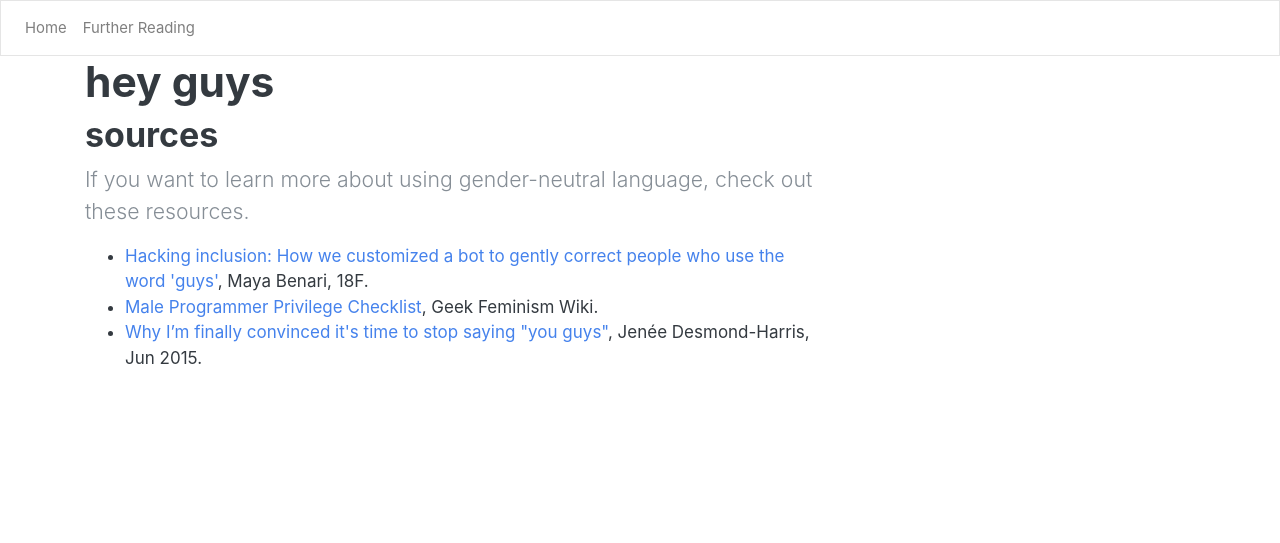
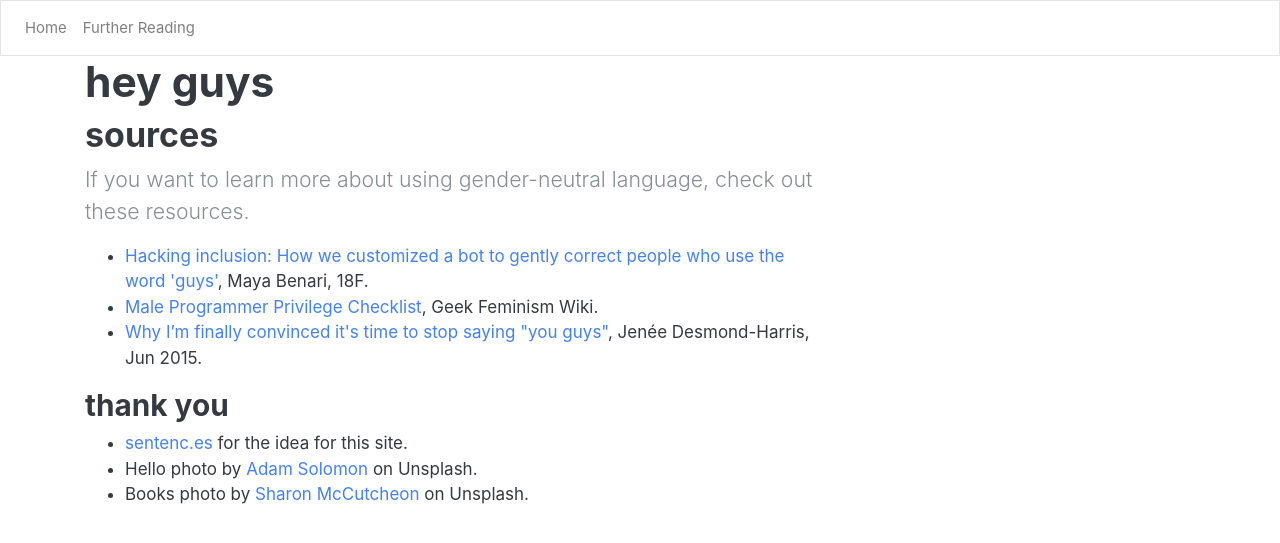
Before and after one commit to williln/heyguys.cc, a Jekyll site: the page built from sources.md, in a window 1280 px wide. Shown: the top 543 px of the page. Built offline with Jekyll 4.4.1, drawn with Linux system fonts in a browser that asks for light colours; nearby versions of some CDN libraries.

Commit message:
:pencil: :lipstick: Add social media images, move TY to sources

```diff
--- a/sources.md
+++ b/sources.md
@@ -2,27 +2,27 @@
 layout: default
 title: Sources
 permalink: /sources/
+image: /static/img/books.jpg
 ---
 
 <div class="container">
   <div class="page-header" id="banner">
     <div class="row">
       <div class="col-lg-8 col-md-7 col-sm-6">
-
         <h1>hey guys</h1>
-
         <h2>sources</h2>
-
         <p class="lead">If you want to learn more about using gender-neutral language, check out these resources. </p>
-
         <ul>
           <li><a href="https://18f.gsa.gov/2016/01/12/hacking-inclusion-by-customizing-a-slack-bot/">Hacking inclusion: How we customized a bot to gently correct people who use the word 'guys'</a>, Maya Benari, 18F.</li>
-
           <li><a href="http://geekfeminism.wikia.com/wiki/Male_Programmer_Privilege_Checklist">Male Programmer Privilege Checklist</a>, Geek Feminism Wiki. </li>
-
           <li><a href="https://www.vox.com/2015/6/11/8761227/you-guys-sexism-language">Why I’m finally convinced it's time to stop saying "you guys"</a>, Jenée Desmond-Harris, Jun 2015. </li>
         </ul>
-
+        <h3>thank you</h3>
+        <ul>
+          <li><a href="http://sentenc.es/">sentenc.es</a> for the idea for this site.</li>
+          <li>Hello photo by <a href="https://unsplash.com/@solomac">Adam Solomon</a> on Unsplash.</li>
+          <li>Books photo by <a href="https://unsplash.com/@sharonmccutcheon">Sharon McCutcheon</a> on Unsplash.</li>
+        </ul>
       </div>
     </div>
   </div>
```
Also changed, not shown: index.md (+1 -2 lines).
